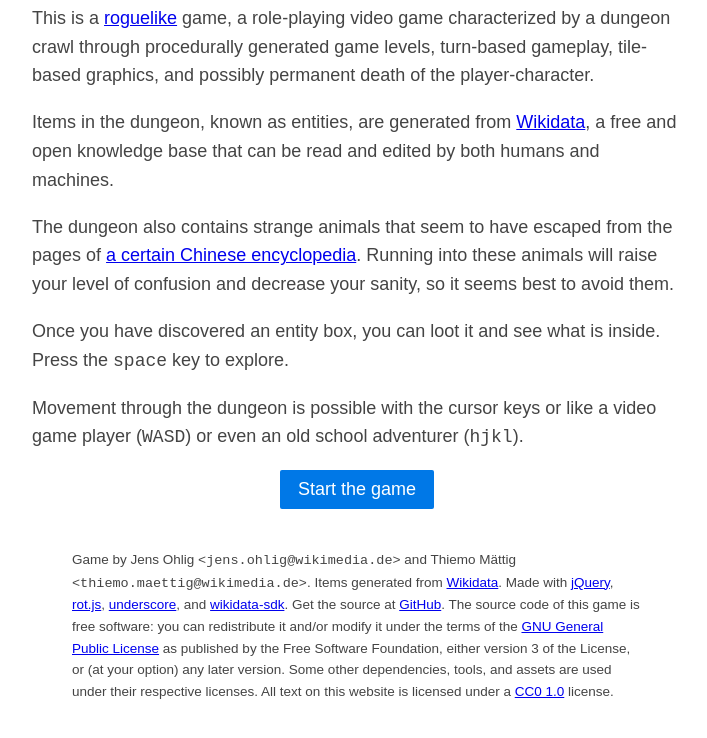
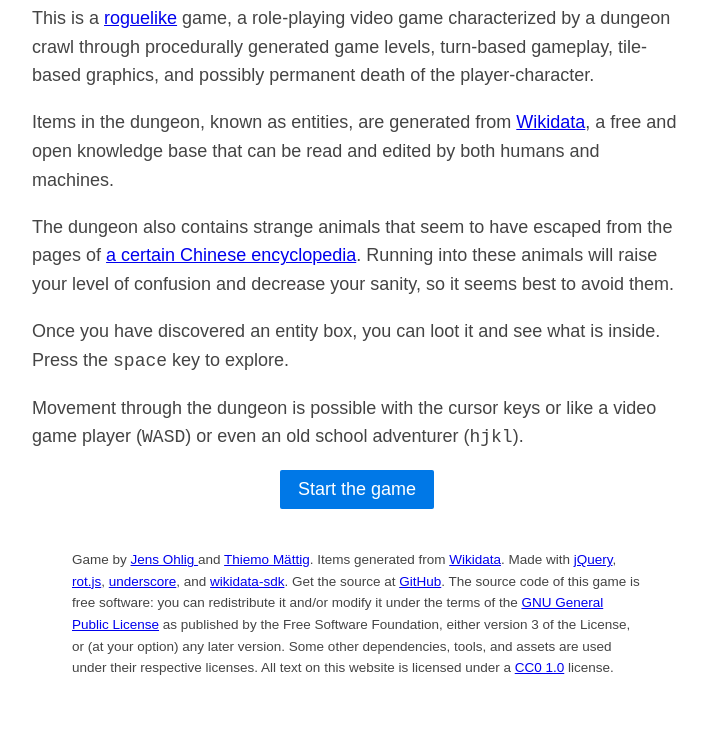
Before and after one commit to johl/dungeonofknowledge, a website: page index.html in a window 1280 px wide. Shown: the part 358-1096 px from the top of the page, without its empty margins (283-990 px from the left). Drawn offline with nearby package versions, Linux system fonts and the light colour scheme.

Commit message:
Minor changes.

```diff
--- a/index.html
+++ b/index.html
@@ -45,7 +45,7 @@ You, a newly trained initiate and an eager seeker of knowledge, are determined t
 	<a class="pure-button pure-button-primary" href="roguelike.html">Start the game</a>
 </div>
 <footer>
-Game by Jens Ohlig <code>&lt;jens.ohlig@wikimedia.de&gt;</code> and Thiemo Mättig <code>&lt;thiemo.maettig@wikimedia.de&gt;</code>. Items generated from <a href="https://wikidata.org/">Wikidata</a>. Made with <a href="https://www.npmjs.com/package/jquery">jQuery</a>, <a href="https://www.npmjs.com/package/rot-js">rot.js</a>, <a href="https://www.npmjs.com/package/underscore">underscore</a>, and <a href="https://www.npmjs.com/package/wikidata-sdk">wikidata-sdk</a>. Get the source at <a href="https://github.com/johl/dungeonofknowledge">GitHub</a>.
+	Game by <a href="mailto:jens.ohlig@wikimedia.de">Jens Ohlig </a> and <a href="mailto:thiemo.maettig@wikimedia.de">Thiemo Mättig</a>. Items generated from <a href="https://wikidata.org/">Wikidata</a>. Made with <a href="https://www.npmjs.com/package/jquery">jQuery</a>, <a href="https://www.npmjs.com/package/rot-js">rot.js</a>, <a href="https://www.npmjs.com/package/underscore">underscore</a>, and <a href="https://www.npmjs.com/package/wikidata-sdk">wikidata-sdk</a>. Get the source at <a href="https://github.com/johl/dungeonofknowledge">GitHub</a>.
 The source code of this game is free software: you can redistribute it and/or modify it under the terms of the <a href=\"http://www.gnu.org/copyleft/gpl.html\">GNU General Public License</a> as published by the Free Software Foundation, either version 3 of the License, or (at your option) any later version. Some other dependencies, tools, and assets are used under their respective licenses. All text on this website is licensed under a <a href=\"http://creativecommons.org/publicdomain/zero/1.0/\">CC0 1.0</a> license.
 </footer>
 </body>
```
